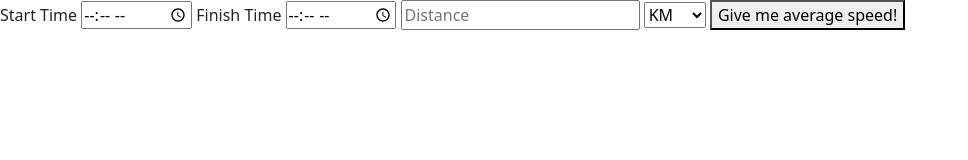
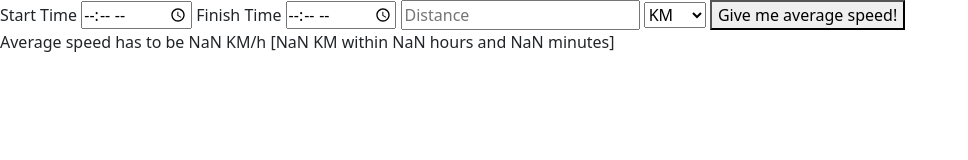
Before and after one commit to zdmitri/cycling-calculator, a plain HTML site: page index.html in a window 1280 px wide. Both pictures are taken after a click on the button "Give me average speed!". Shown: the whole page, without its empty margins (0-968 px from the left). Drawn offline with nearby package versions, Linux system fonts and the light colour scheme.

Commit message:
outputResult and getHoursAndMinutes functions

```diff
--- a/index.html
+++ b/index.html
@@ -18,10 +18,10 @@
         <input type="number" name="distanceValue" id="distanceValue" min="0" placeholder="Distance">
         <select name="distanceUnit" id="distanceUnit">
             <option value="KM" selected>KM</option>
-            <option value="Miles" disabled>Miles</option>
+            <option value="Miles">Miles</option>
         </select>
         <!-- <button type="reset">Reset</button> -->
-        <button type="button" onclick="getAverageSpeed()">Give me average speed!</button>
+        <button type="button" onclick="outputResult()">Give me average speed!</button>
     </form>
     <div id="resultsBlock">
         <!-- here paragraphs with results will be added -->
--- a/script.js
+++ b/script.js
@@ -51,7 +51,7 @@ function getTime() {
 
     let totalTimeInMinutes = finishTimeInMinutes - startTimeInMinutes;
 
-    if (totalTimeInMinutes < 0) {
+    if (totalTimeInMinutes <= 0) {
         totalTimeInMinutes += 1440; // 24 hours*60min = 1440min
     };
     console.log('totalTimeInMinutes', totalTimeInMinutes, typeof(totalTimeInMinutes));
@@ -64,7 +64,7 @@ function getDistance() {
 
     let Distance = document.getElementById('distanceValue').value;
     // let distanceUnit = document.getElementById('distanceUnit').value;
-    Distance = parseInt(Distance);
+    Distance = parseFloat(Distance);
     // console.log(Distance, distanceUnit, typeof(Distance));
     return Distance;
 };
@@ -96,3 +96,29 @@ function getAverageSpeed() {
     console.log(averageSpeed, `${distanceUnit}/h`, typeof(averageSpeed));
     return averageSpeed;
 };
+
+
+function outputResult() {
+    // Function to output result to the page
+
+    let averageSpeed = getAverageSpeed();
+    let Distance = getDistance();
+    let distanceUnit = getDistanceUnit();
+    let hoursAndMinutes = getHoursAndMinutes();
+
+    let Result = document.createElement('p');
+    Result.textContent = `Average speed has to be ${averageSpeed} ${distanceUnit}/h    [${Distance} ${distanceUnit} within ${hoursAndMinutes}]`;
+
+    let resultsBlock = document.getElementById('resultsBlock');
+    resultsBlock.prepend(Result);
+
+    return averageSpeed, distanceUnit;
+};
+
+function getHoursAndMinutes () {
+    let totalTimeInMinutes = getTime();
+    let hours = Math.floor(totalTimeInMinutes / 60);
+    let minutes = totalTimeInMinutes % 60;
+    let hoursAndMinutes = `${hours} hours and ${minutes} minutes`;
+    return hoursAndMinutes;
+};
```
